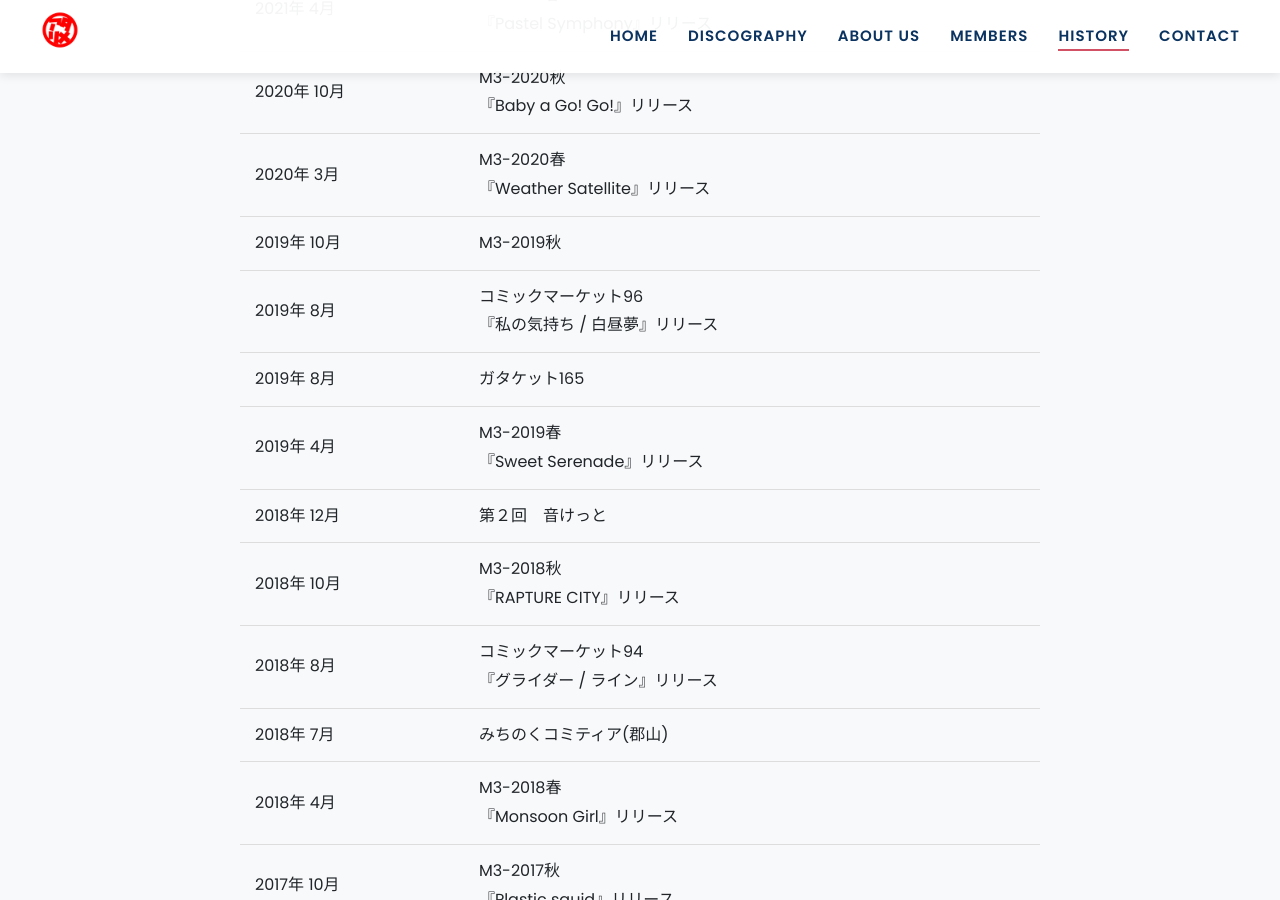
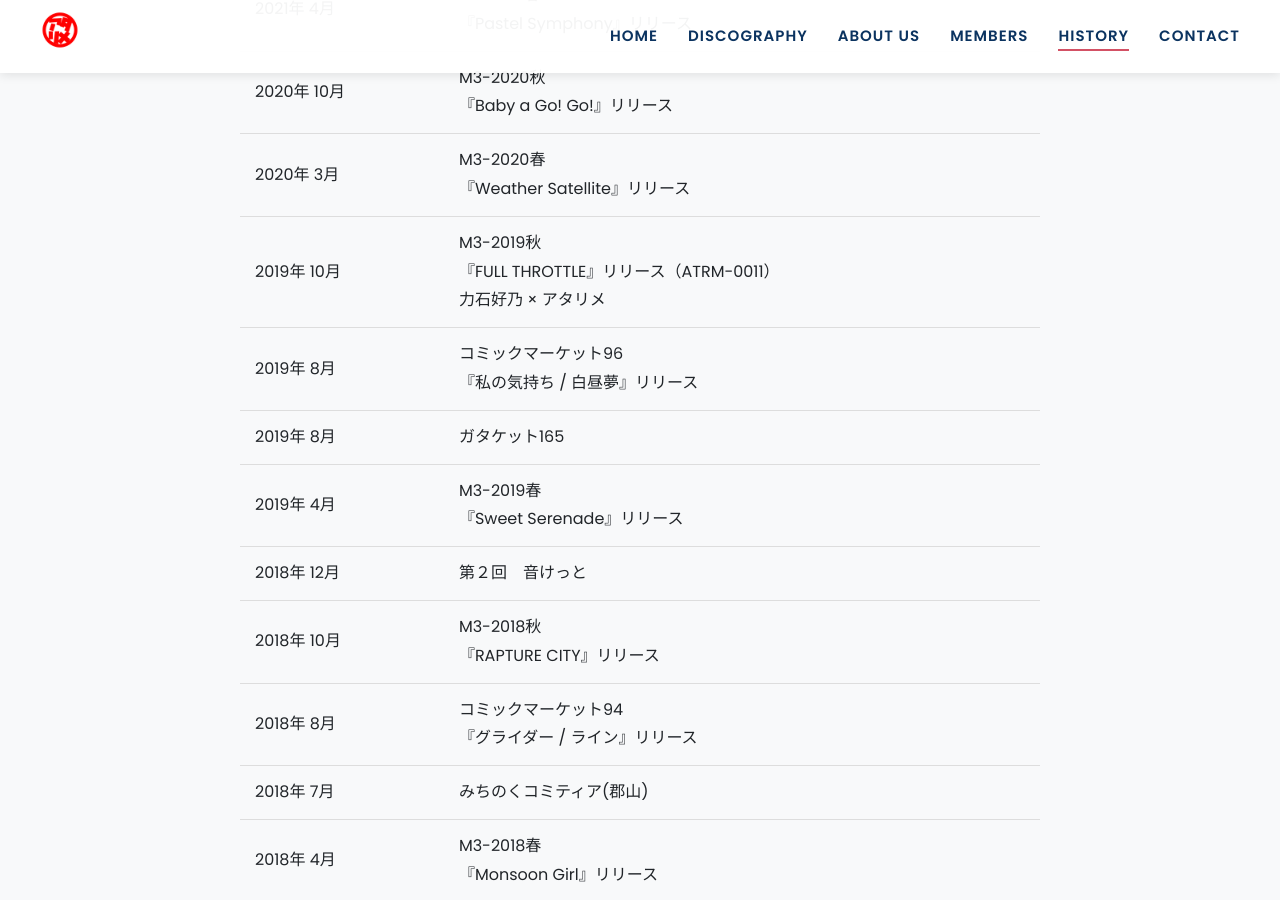
Before and after one commit to atarime7/atarime7.github.io, a Jekyll site: the page index.html, which Jekyll copies as it is, in a window 1280 px wide and 900 px high, scrolled down 7539 px. Built offline with Jekyll 4.4.1, drawn with Linux system fonts in a browser that asks for light colours.

Commit message:
History: M3-2019秋に『FULL THROTTLE』リリースを追記
Co-Authored-By: Claude Opus 5.5 <noreply@anthropic.com>

```diff
--- a/index.html
+++ b/index.html
@@ -769,7 +769,7 @@
             </tr>
             <tr>
               <td>2019年 10月</td>
-              <td>M3-2019秋<br></td>
+              <td>M3-2019秋<br>『FULL THROTTLE』リリース（ATRM-0011）<br>力石好乃 × アタリメ</td>
             </tr>
             <tr>
               <td>2019年 8月</td>
```
